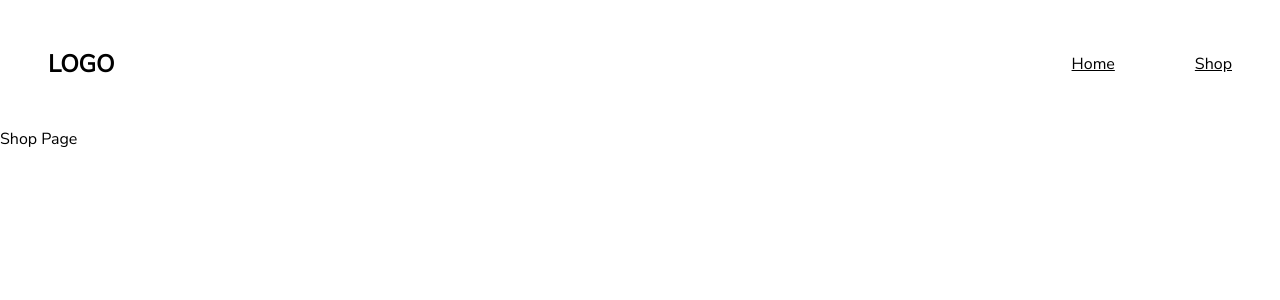
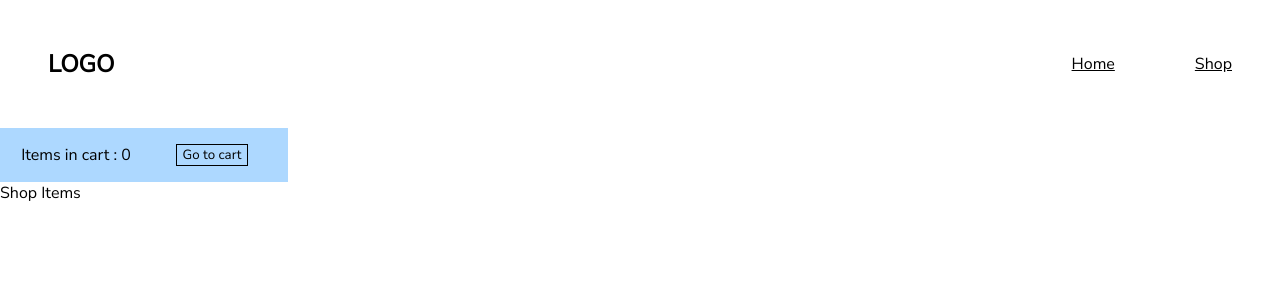
Before and after one commit to Polivaresc/react-shopping-cart, a React (Create React App) app: page /shop in a window 1280 px wide. Shown: the top 300 px of the page. Built offline with nearby package versions, Linux system fonts and the light colour scheme.

Commit message:
more styles

```diff
--- a/src/components/Shoppage.js
+++ b/src/components/Shoppage.js
@@ -1,7 +1,11 @@
 const Shoppage = () => {
     return (
-        <div>
-            Shop Page
+        <div className="shop-page">
+            <div className="sticky-bar">
+                <span>Items in cart : 0</span>
+                <button>Go to cart</button>
+            </div>
+            <div>Shop Items</div>
         </div>
     )
 }
--- a/src/style.css
+++ b/src/style.css
@@ -33,3 +33,23 @@ h1 {
   text-decoration: none;
   color: black;
 }
+
+/* .shop-page {
+  position: relative;
+} */
+
+.sticky-bar {
+  background-color: rgba(74, 168, 255, 0.452);
+  padding: 1rem;
+  width: clamp(150px, 20%, 300px);
+  display: grid;
+  gap: 1rem;
+  justify-items: center;
+  grid-template-columns: repeat(auto-fit, minmax(100px, 1fr));
+}
+
+button {
+  font-family: inherit;
+  border: 1px solid black;
+  background: none;
+}
```
Also changed, not shown: 2 other files (tests, documents, lock files or other folders).
